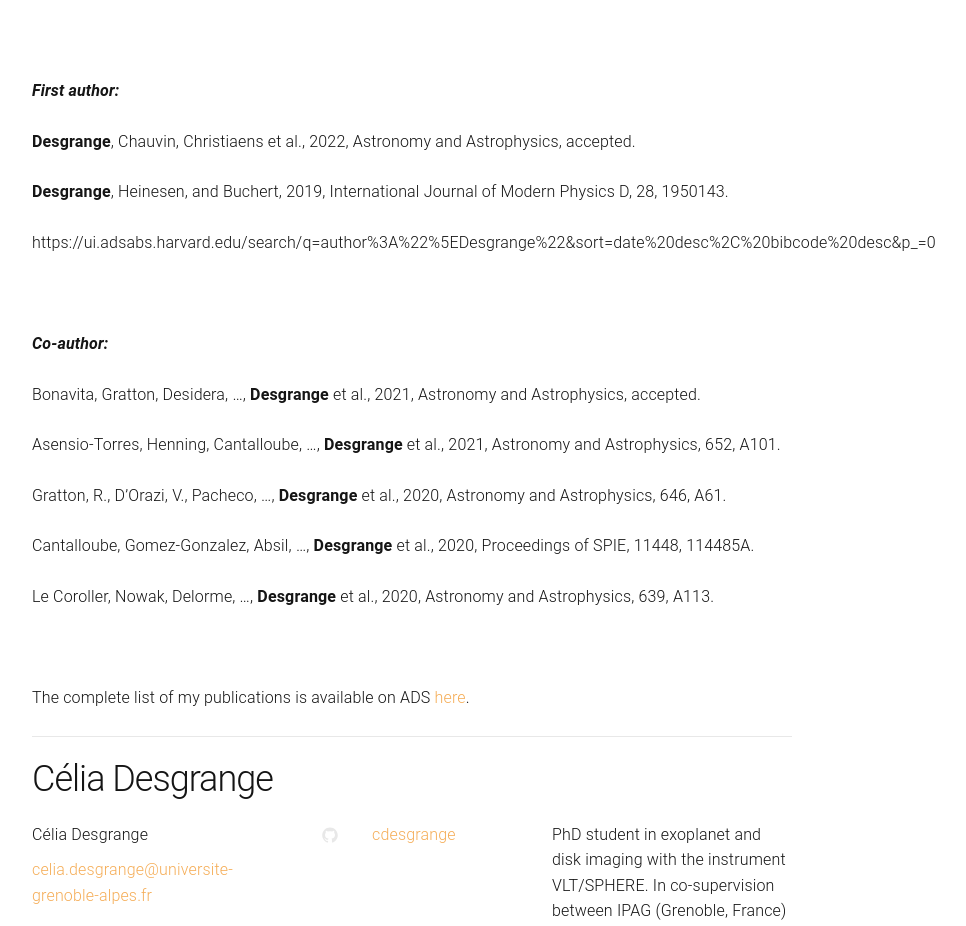
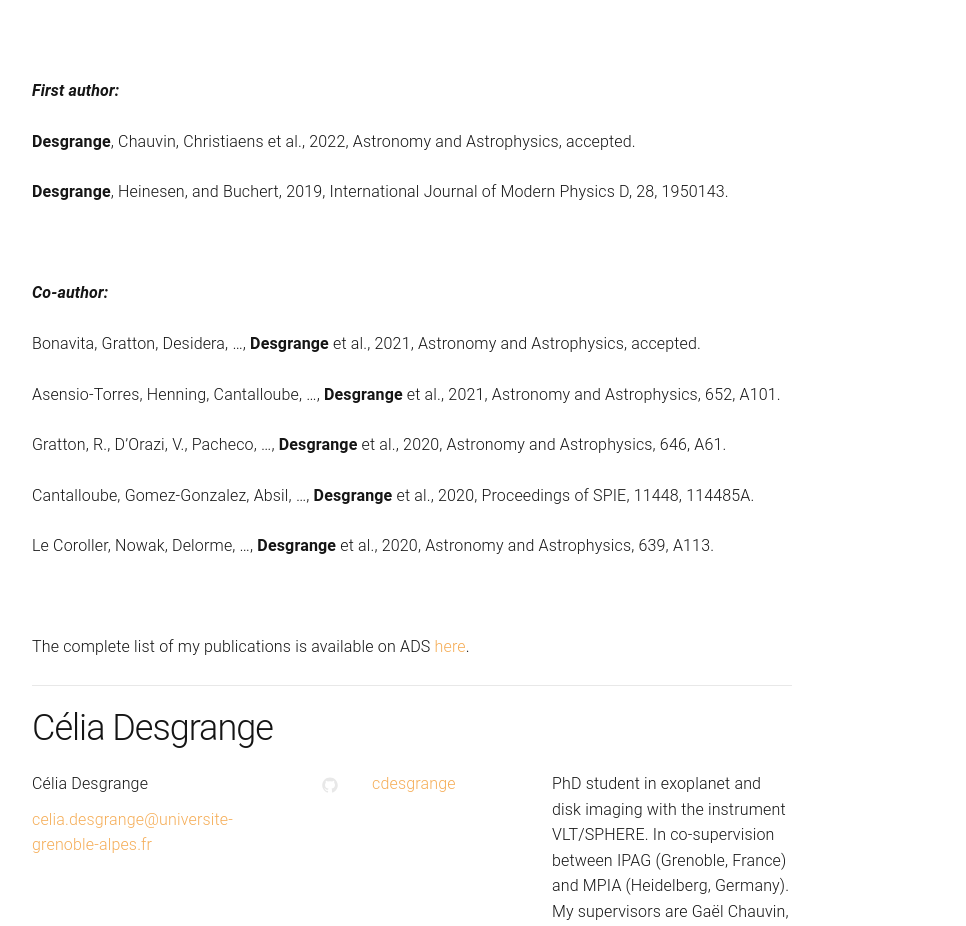
Before and after one commit to cdesgrange/cdesgrange.github.io, a Jekyll site: the page built from publications.md, in a window 1280 px wide. Shown: the part 472-1398 px from the top of the page, without its empty margins (228-1194 px from the left). Built offline with Jekyll 4.4.1, drawn with Linux system fonts in a browser that asks for light colours; some of the changed lines change nothing that is shown.

Commit message:
Update publications.md

```diff
--- a/publications.md
+++ b/publications.md
@@ -16,8 +16,6 @@
 
   <b>Desgrange</b>, Heinesen, and Buchert, 2019, International Journal of Modern Physics D, 28, 1950143.
 
-  https://ui.adsabs.harvard.edu/search/q=author%3A%22%5EDesgrange%22&sort=date%20desc%2C%20bibcode%20desc&p_=0
-
 <br>
 
 <strong>*Co-author:*</strong>
```
